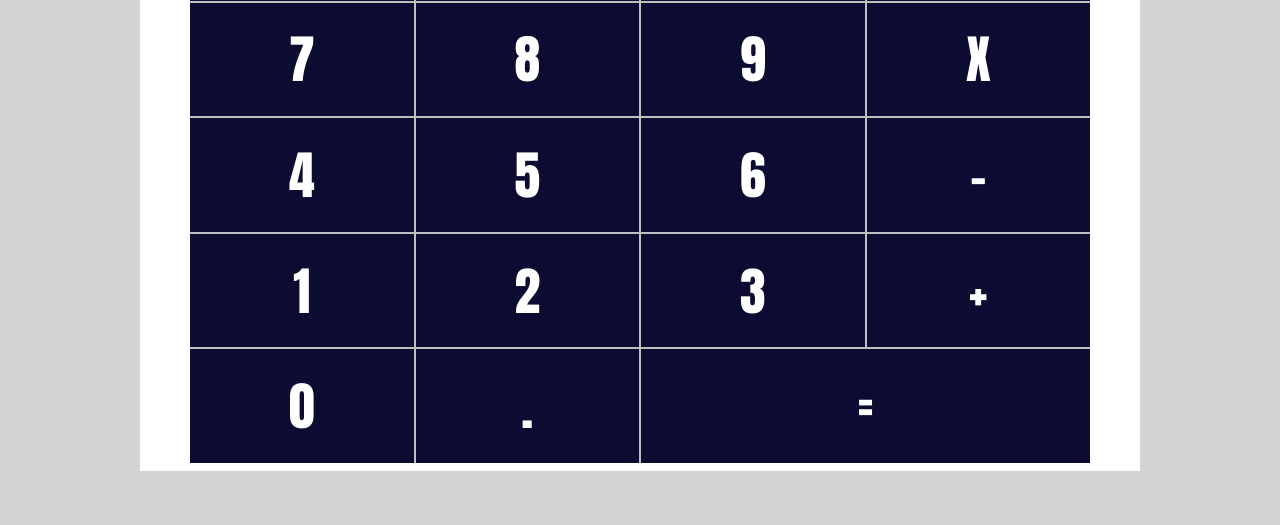
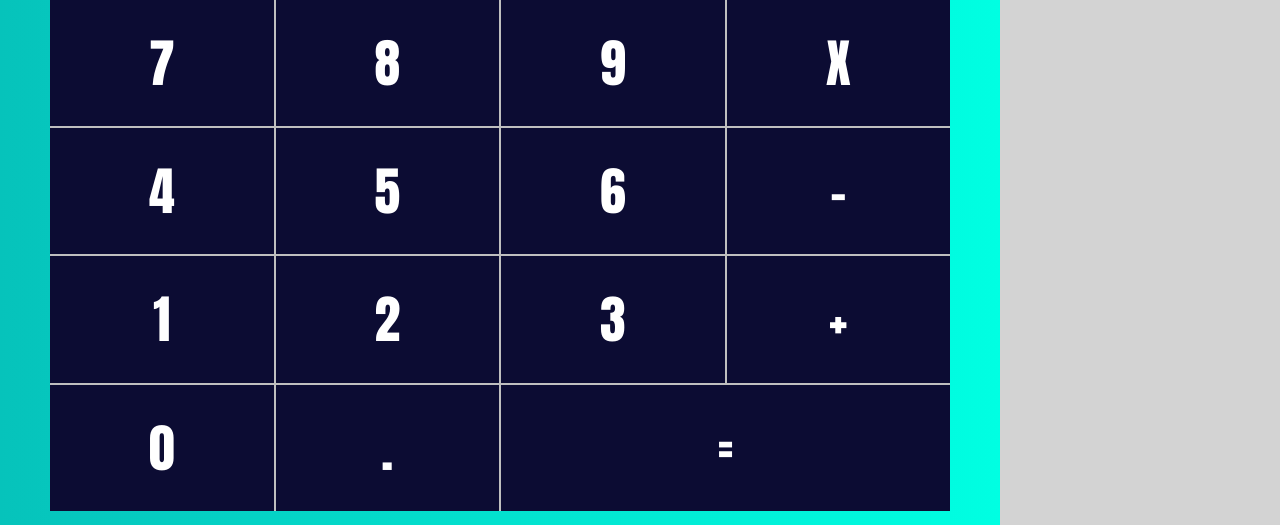
Before and after one commit to DexterFreeman/calculator, a plain HTML site: page index.html in a window 1280 px wide. Shown: the part 275-800 px from the top of the page. Drawn offline with Linux system fonts and the light colour scheme.

Commit message:
Made the background cool

```diff
--- a/index.html
+++ b/index.html
@@ -18,7 +18,7 @@
             <a>+/-</a>
             <a>%</a>
             <a>/</a>
-            <a onclick="answerContainer.value += '7' ">7</a>
+            <a>7</a>
             <a>8</a>
             <a>9</a>
             <a>X</a>
--- a/styles.scss
+++ b/styles.scss
@@ -10,19 +10,18 @@ $display-color: rgb(125, 125, 155);
 }
 
 body {
-  display: flex;
-  justify-content: center;
+    width: 100vw;
+    height: 100vh;
+  .calcDisplay {
 
-  .calcDisplay {
-    background-color: white;
-    height: 90vh;
-    width: 90%;
+    background: linear-gradient(90deg, rgba(6,195,187,1) 0%, rgba(0,255,226,1) 100%);
+    height: 100%;
+    width: 100%;
     max-width: 1000px;
     display: flex;
     align-items: center;
 
     flex-direction: column;
-    margin: 2%;
     color: white;
 
     .answerContainer {
```
Also changed, not shown: styles.css, 1 other file.
